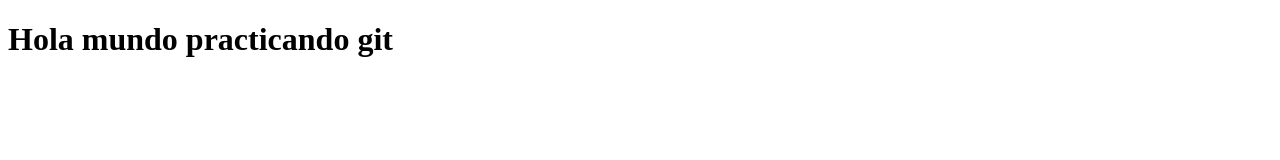
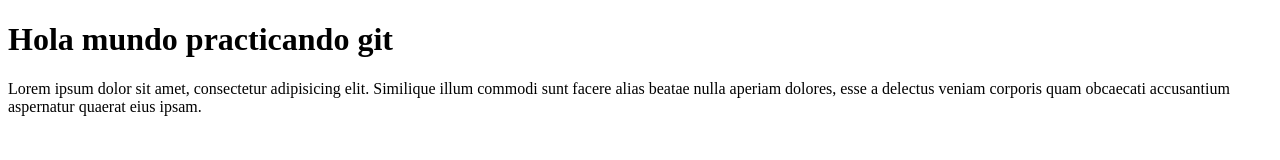
Before and after one commit to DavidDomador/git-curso, a plain HTML site: page index.html in a window 1280 px wide. Drawn offline with Linux system fonts and the light colour scheme.

Commit message:
todo listo

```diff
--- a/index.html
+++ b/index.html
@@ -6,5 +6,6 @@
 </head>
 <body>
 	<h1>Hola mundo practicando git</h1>
+	<p>Lorem ipsum dolor sit amet, consectetur adipisicing elit. Similique illum commodi sunt facere alias beatae nulla aperiam dolores, esse a delectus veniam corporis quam obcaecati accusantium aspernatur quaerat eius ipsam.</p>
 </body>
 </html>
```
